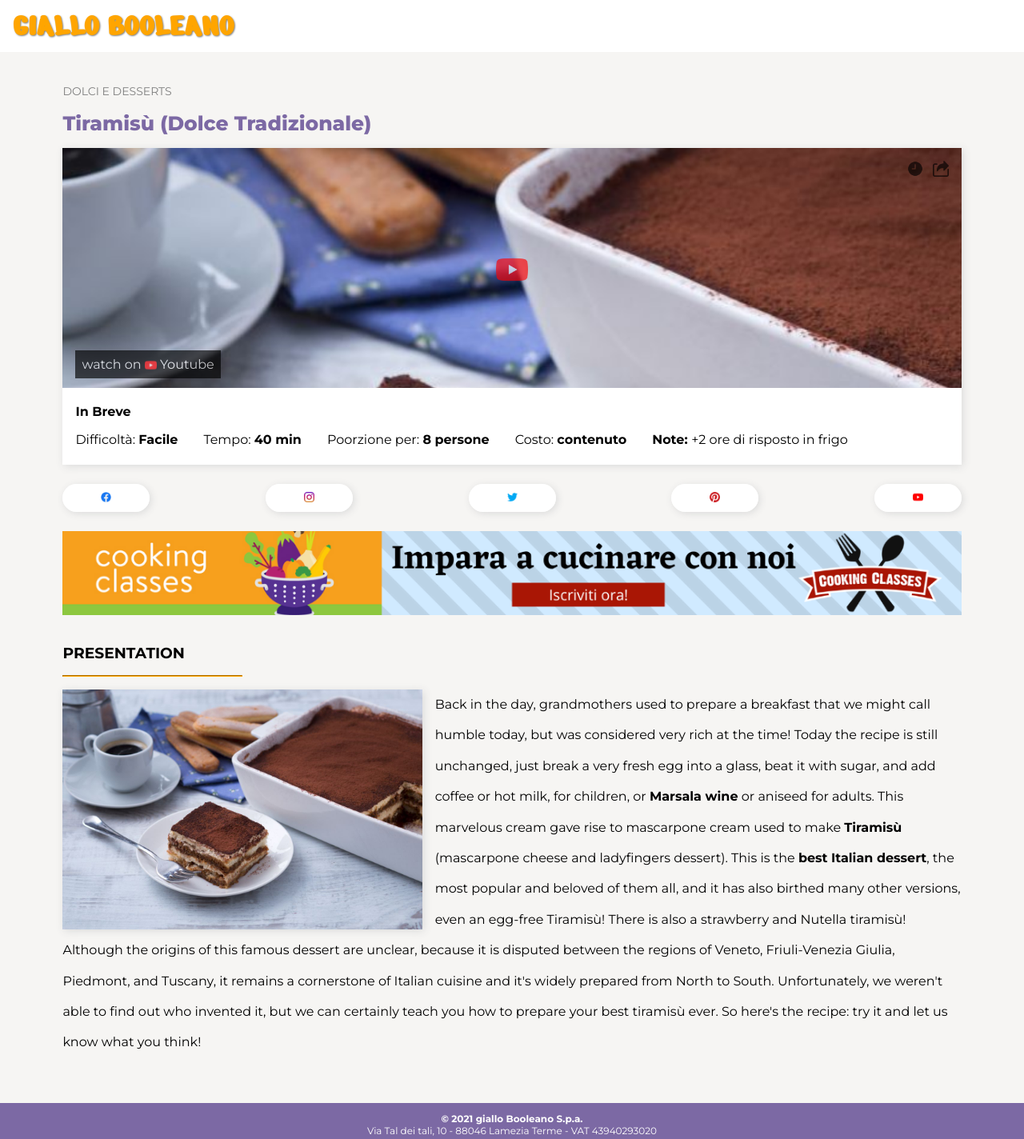
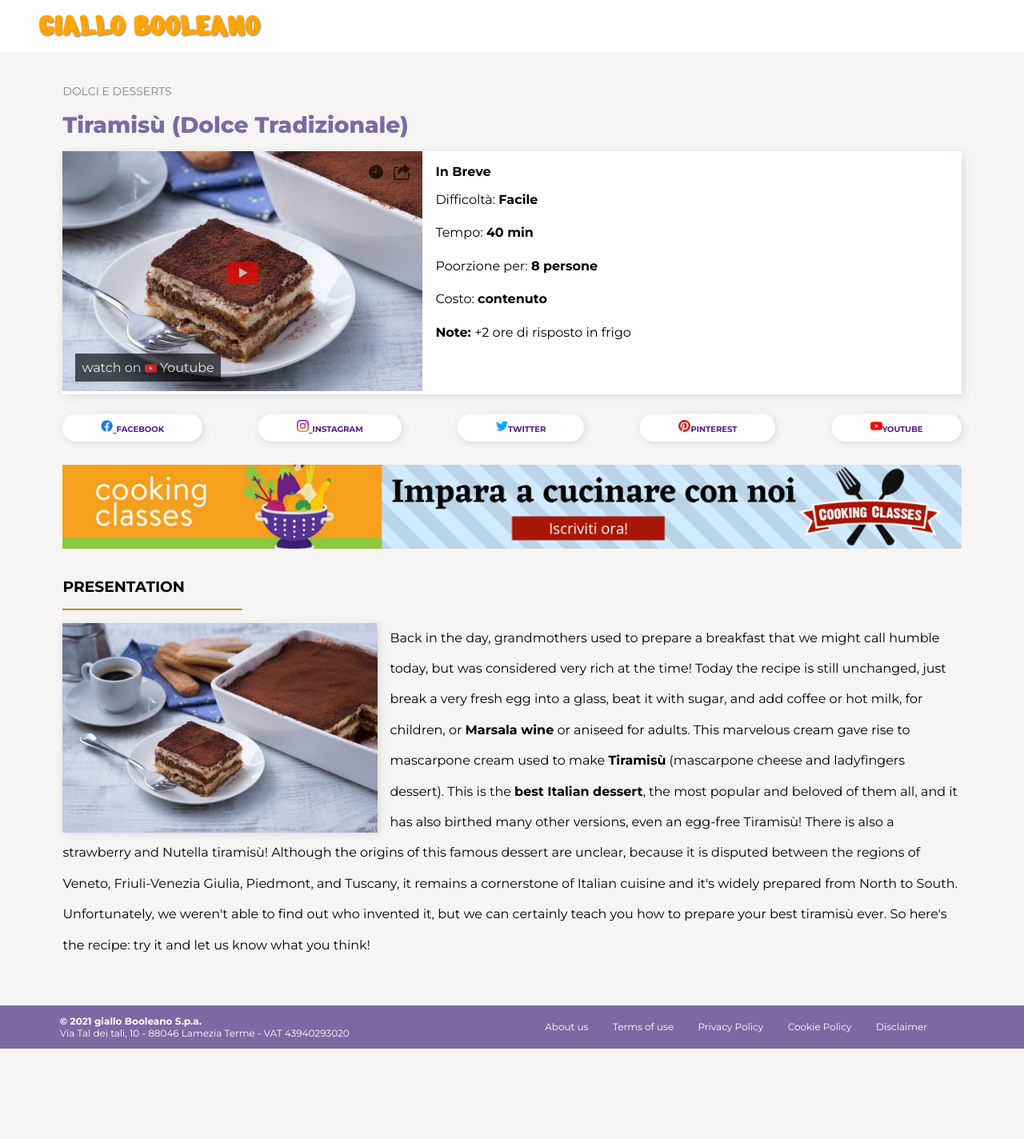
Before and after one commit to ElvisBinaku/htmlcss-responsive-layout, a plain HTML site: page index.html in a window 1280 px wide. Shown: the top 1424 px of the page at 80% size. After the commit the page ends 1311 px from the top, so only its background shows below. Drawn offline with Linux system fonts and the light colour scheme.

Commit message:
sistemato il secondo media query 992px: aumnetato grandezza del titolo della ricetta, Le informazioni della ricetta disposti una sotto l'altra, Il video e le altre informazioni della ricetta disposti uno accanto all'altro Compaiono i nomi delle piattaforme social (ho un problema nel posizionarli sotot le icone). Nel footer i dati del sito e il menu di navigazione disposti su lati opposti.

```diff
--- a/css/style.css
+++ b/css/style.css
@@ -16,6 +16,7 @@
 
 main{
     padding-top: 1rem;
+    margin: 0 auto;
 }
 
 footer{
@@ -29,9 +30,9 @@
     width: 100%;
 }
 
-footer section.detail > ul li{
+/*footer section.detail > ul li{
     padding-right: 1rem;
-}
+}*/
 
 footer ul li {
     width: max-content;
@@ -88,6 +89,14 @@
     font-weight: 700;
 }
 
+.facebook,
+.twitter,
+.youtube,
+.pinterest,
+.instagram {
+    display: none;
+}
+
 .hg-50{
     height: 50px;
 }
@@ -124,9 +133,7 @@
     text-decoration: none;
     color: gray;
 }
-.social{
 
-}
 .recap-recipe li{
     padding-bottom: .4rem;
 }
@@ -142,6 +149,11 @@
     background-color: white;
     border-radius: 20px;
     padding: .5rem .75rem;
+}
+
+.social ul li{
+
+    padding-right: 0rem;
 }
 
 figure.relative{
@@ -202,12 +214,12 @@
 
 }
 
-.detail-nav{
+/*.detail-nav{
     width: 80%;
-}
+}*/
 
 footer section.detail-nav ul li{
-    padding-right: .7rem;
+    padding-right: .3rem;
 }
 /* sistemato paddin footer con gap nel footer
 
@@ -283,3 +295,161 @@
 }
 
 }
+
+@media screen and (min-width:768px) {
+
+header.justify-center{
+    justify-content: start;
+}
+
+.extended-title{
+    display: inline-block;
+}
+
+header{
+    padding-left: 1rem;
+}
+
+main.main-section
+{
+    padding: 2.5rem 1rem;
+}
+
+
+.tag-social{
+    padding: .5rem 3rem;
+}
+
+section.social img{
+    width: 13px;
+}
+
+.recap-recipe ul{
+    display: flex;
+    flex-direction: row;
+    gap: 1rem 2rem;
+    flex-wrap: wrap;
+}
+
+.ads{
+    display: block;
+}
+
+figure.img-presentation{
+    width: 40%;
+    float: left;
+    margin-right: 1rem;
+    margin-bottom: 0rem;
+}
+
+figure img.m-b-1{
+    margin-bottom: 0;
+}
+p{
+     line-height: 2.4;
+}
+ul li h2.title-txt{
+    font-size: 25px;
+    font-weight: 800;
+}
+
+.image-yt-tiramisu{
+    height: 300px;
+}
+
+}
+
+@media screen and (min-width:992px) {
+
+header.justify-center{
+    justify-content: start;
+}
+
+.extended-title{
+    display: inline-block;
+}
+
+header{
+    padding-left: 3rem;
+}
+
+main.main-section
+{
+    padding: 2.5rem 1rem;
+}
+
+
+/*.tag-social{
+    padding: .5rem 4rem;
+}*/
+
+section.social img{
+    width: 15px;
+}
+
+.recap-recipe ul {
+    display: flex;
+    flex-direction: column;
+    gap: 1rem 2rem;
+}
+
+.ads{
+    display: block;
+}
+
+figure.img-presentation{
+    width: 35%;
+    float: left;
+    margin-right: 1rem;
+    margin-bottom: 0rem;
+}
+
+figure img.m-b-1{
+    margin-bottom: 0;
+}
+p{
+     line-height: 2.4;
+}
+
+ul li h2.title-txt{
+    font-size: 28px;
+    font-weight: 800;
+}
+
+.image-yt-tiramisu{
+    height: 300px;
+}
+
+section.top{
+    display: flex;
+    flex-direction: row;
+    margin-bottom: 2rem  ;
+}
+
+footer section.container{
+    display: flex;
+    flex-direction: row;
+    justify-content: space-between;
+    align-items: center;
+}
+
+footer section.detail{
+    justify-content: start;
+}
+footer section.detail ul li{
+    margin: 0;
+}
+footer section.detail-nav{
+    width: 50%;
+}
+
+.facebook,
+.twitter,
+.youtube,
+.pinterest,
+.instagram {
+    display: inline-block;
+    font-size: 10px;
+    font-weight: bold;
+}
+}
--- a/index.html
+++ b/index.html
@@ -46,12 +46,13 @@
 
         <section class="social container m-b-2">
             <ul class="d-flex d-space-between">
-                <li><a href=""><span class="tag-social shadow"><img src="./img/icons/facebook.png" alt=""></span></a></li>
+                <li><a href=""><span class="tag-social shadow"><img src="./img/icons/facebook.png" alt="">
+                <p class="facebook">FACEBOOK</p></span></a></li>
                 <li><a href=""><span class="tag-social shadow"><img src="./img/icons/instagram.png" alt="">
-                </span></a></li>
-                <li><a href=""><span class="tag-social shadow"><img src="./img/icons/twitter.png" alt=""></span></a></li>
-                <li><a href=""><span class="tag-social shadow"><img src="./img/icons/pinterest.png" alt=""></span></a></li>
-                <li><a href=""><span class="tag-social shadow"><img src="./img/icons/youtube.png" alt=""></span></a></li>
+                <p class="instagram">INSTAGRAM</p></span></a></li>
+                <li><a href=""><span class="tag-social shadow"><img src="./img/icons/twitter.png" alt=""><p class="twitter">TWITTER</p></span></a></li>
+                <li><a href=""><span class="tag-social shadow"><img src="./img/icons/pinterest.png" alt=""><p class="pinterest">PINTEREST</p></span></a></li>
+                <li><a href=""><span class="tag-social shadow"><img src="./img/icons/youtube.png" alt=""><p class="youtube">YOUTUBE</p></span></a></li>
             </ul>
 
         </section>
@@ -73,14 +74,16 @@
     </main>
 
     <footer class="bg-violet d-flex d-flex-column justify-center d-align-center">
-        <section class="d-flex justify-center container">
+
+        <section class="container">
+            <section class="detail d-flex justify-center">
                 <ul>
                     <li class="bold">© 2021 giallo Booleano S.p.a.</li>
                     <li>Via Tal dei tali, 10 - 88046 Lamezia Terme - VAT 43940293020</li>
                 </ul>
             </section>
             <section class="detail-nav">
-            <ul class=" nav d-flex justify-center container d-space-between d-wrap">
+                <ul class="nav d-flex justify-center container d-space-between d-wrap">
                     <li>About us</li>
                     <li>Terms of use</li>
                     <li>Privacy Policy</li>
@@ -88,7 +91,7 @@
                     <li>Disclaimer</li>
                 </ul>
             </section>
-
+        </section>
     </footer>
 </body>
 </html>
```
Lines whose indentation alone changed are shown as unchanged.
